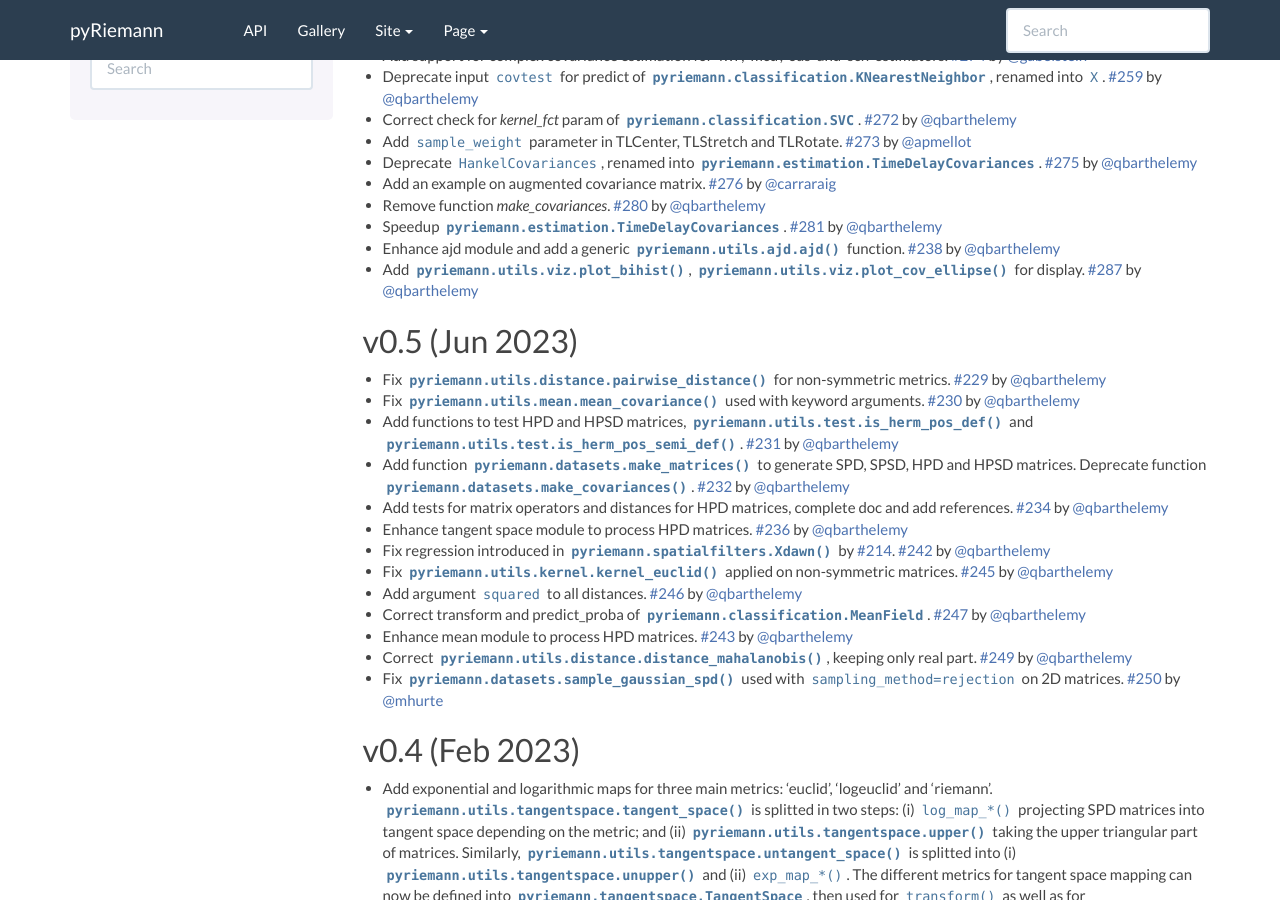
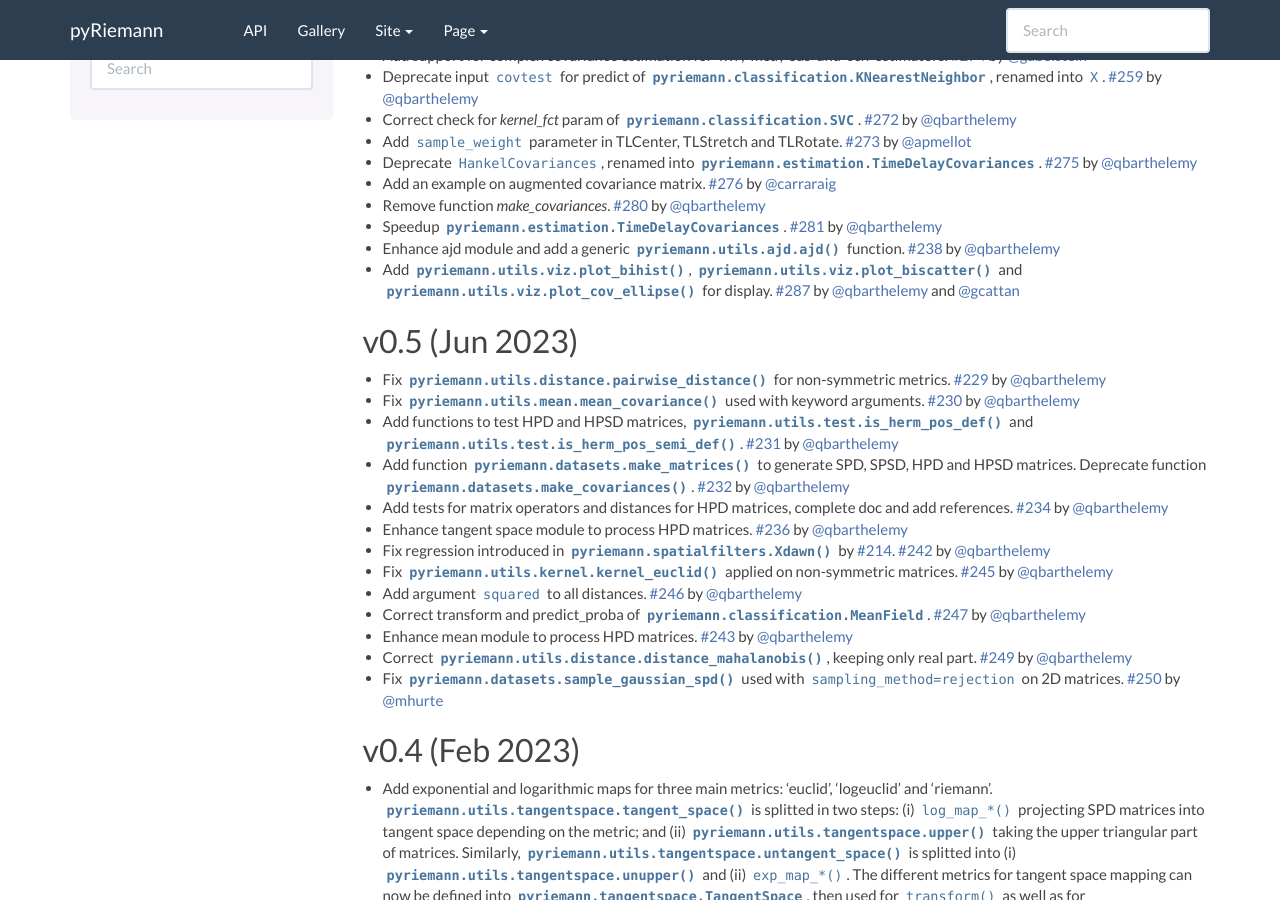
Before and after one commit to pyRiemann/pyRiemann, a Sphinx documentation site: the page built from doc/whatsnew.rst, in a window 1280 px wide and 900 px high, scrolled down 393 px. Built offline with Sphinx 7.4.7, drawn with Linux system fonts in a browser that asks for light colours; pages that are not in the unit, such as notebooks, are missing from menus; the version number could not be read and is left out.

Commit message:
correct flake8

```diff
--- a/doc/api.rst
+++ b/doc/api.rst
@@ -372,8 +372,8 @@ Visualization
     :toctree: generated/
 
     plot_bihist
+    plot_biscatter
     plot_cospectra
     plot_cov_ellipse
     plot_embedding
     plot_waveforms
-    plot_scatter
--- a/doc/whatsnew.rst
+++ b/doc/whatsnew.rst
@@ -42,7 +42,8 @@ v0.6.dev
 
 - Enhance ajd module and add a generic :func:`pyriemann.utils.ajd.ajd` function. :pr:`238` by :user:`qbarthelemy`
 
-- Add :func:`pyriemann.utils.viz.plot_bihist`, :func:`pyriemann.utils.viz.plot_cov_ellipse` for display. :pr:`287` by :user:`qbarthelemy`
+- Add :func:`pyriemann.utils.viz.plot_bihist`, :func:`pyriemann.utils.viz.plot_biscatter` and :func:`pyriemann.utils.viz.plot_cov_ellipse` for display. :pr:`287`
+  by :user:`qbarthelemy` and :user:`gcattan`
 
 v0.5 (Jun 2023)
 ---------------
```
Also changed, not shown: 1 other file.
